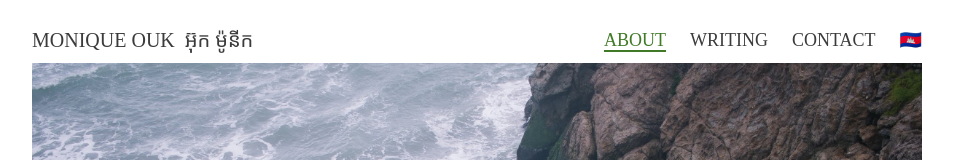
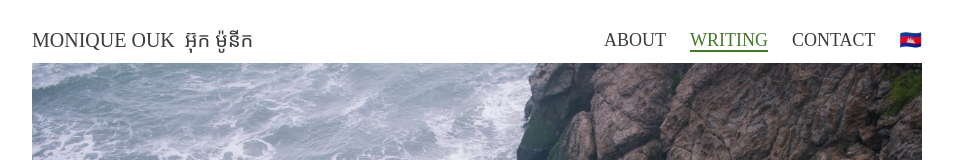
Before and after one commit to blackjerseygiant/blackjerseygiant.github.io, a plain HTML site: page writing.html in a window 1280 px wide. Shown: the top 160 px of the page, without its empty margins (163-1116 px from the left). Drawn offline with Linux system fonts and the light colour scheme; a web font is replaced by a local one.

Commit message:
active link

```diff
--- a/writing.html
+++ b/writing.html
@@ -18,8 +18,8 @@
     <div class="container">
       <h1>Monique Ouk <span>&#8203;</span> អ៊ុក ម៉ូនីក</h1>
       <nav>
-        <a href="https://moniqueouk.com/" class="active">About</a>
-        <a href="writing">Writing</a>
+        <a href="https://moniqueouk.com/">About</a>
+        <a href="writing" class="active">Writing</a>
         <a href="contact">Contact</a>
         <a href="cambodianwriters">🇰🇭</a>
       </nav>
```
